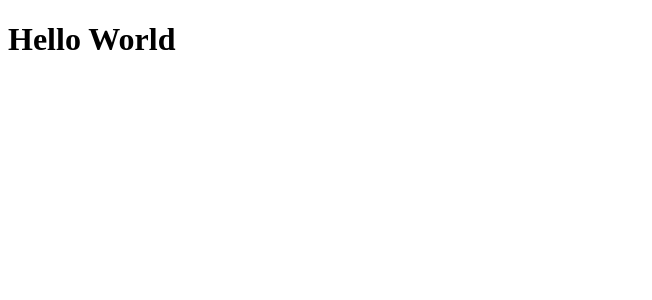
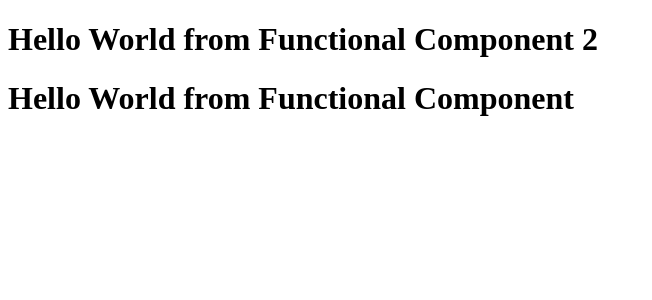
Before and after one commit to Anudepp/namastae-react, a React (Vite) app: page / in a window 1280 px wide. Shown: the top 300 px of the page, without its empty margins (0-652 px from the left). Built offline with nearby package versions, Linux system fonts and the light colour scheme.

Commit message:
component composition

```diff
--- a/App.js
+++ b/App.js
@@ -1,6 +1,28 @@
 import React from "react";
 import ReactDOM from "react-dom/client";
 
-const heading = React.createElement("h1", { id: "heading" }, "Hello World");
+// jsx syntax for React elements
+const jsxHeading = <h1 id="heading">Hello World from JSX</h1>;
 const root = ReactDOM.createRoot(document.getElementById("root"));
-root.render(heading);
+root.render(jsxHeading);
+console.log(jsxHeading);
+
+// React comnponent
+// functional component => new way of creating components
+
+// component name should start with capital letter, functional component is a function that returns JSX
+const Heading = () =>
+  <h1 id="heading">Hello World from Functional Component</h1>;
+
+const Heading2 = () =>
+  <div>
+    <h1 id="heading2" className="heading2">
+      Hello World from Functional Component 2
+    </h1>
+    <Heading />
+  </div>;
+
+// render the component
+root.render(<Heading2 />);
+
+// component composition, putting components inside other components.
```
